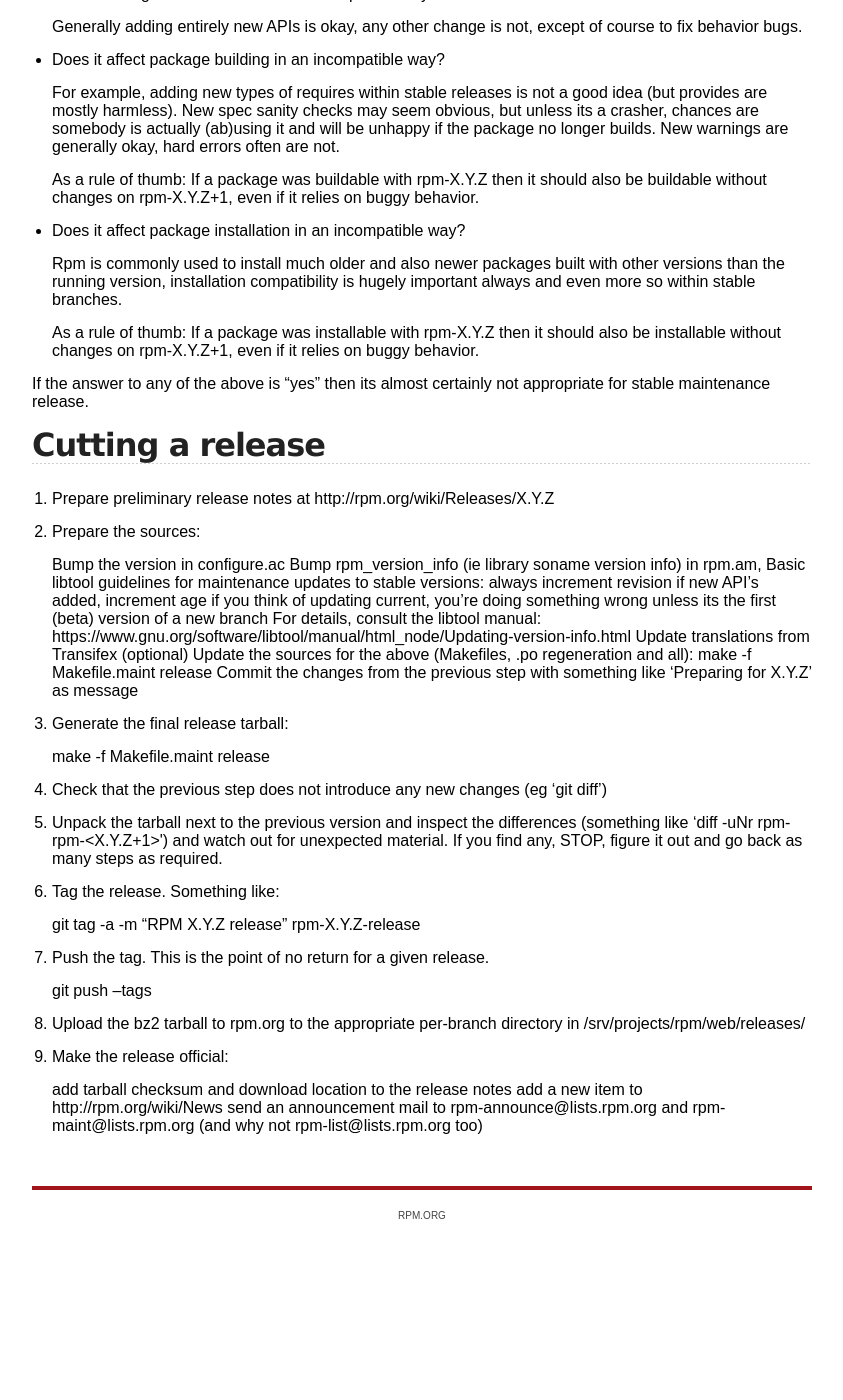
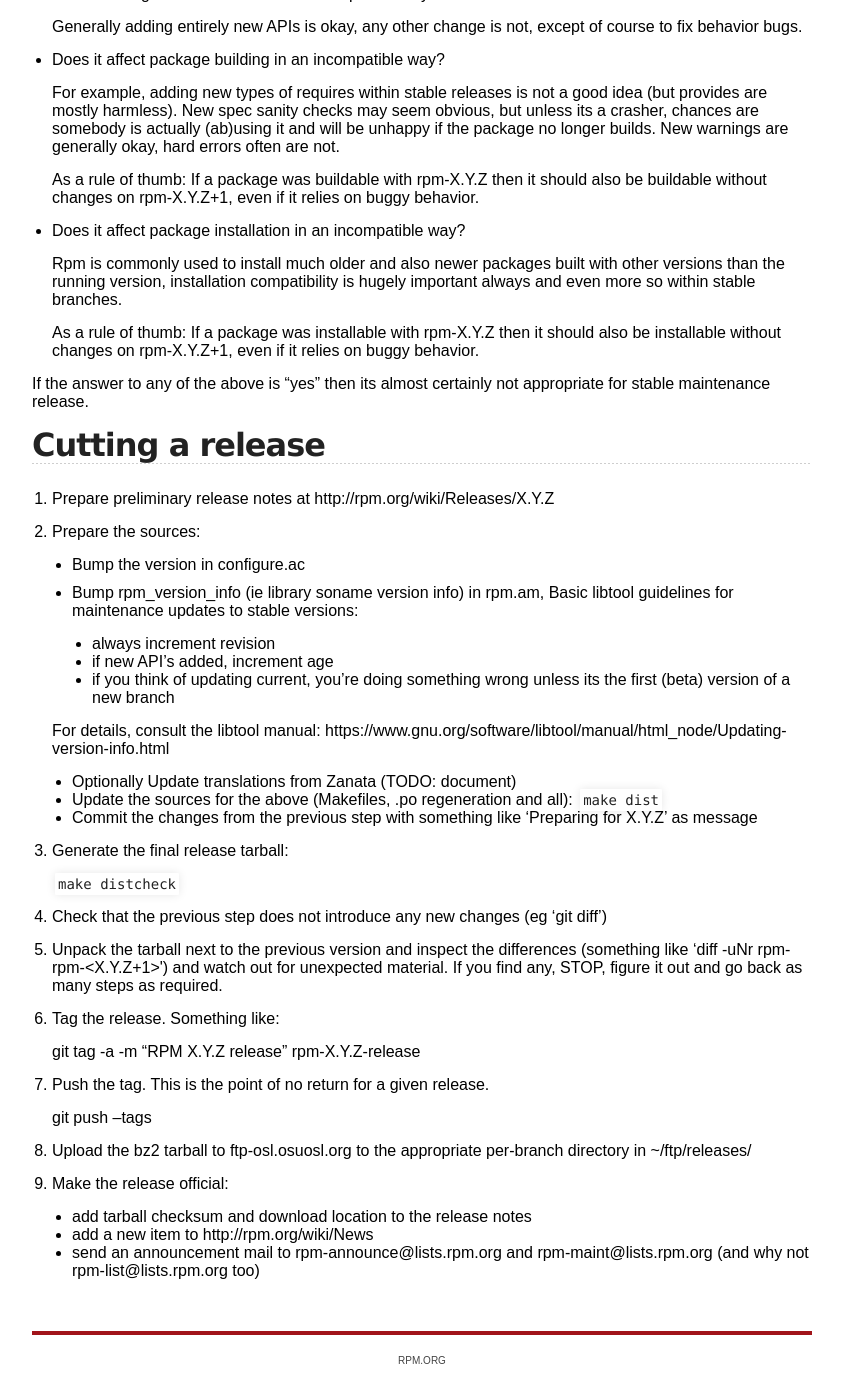
Before and after one commit to rpm-software-management/rpm-web, a Jekyll site: the page built from devel_doc/release_maintaince.md, in a window 1280 px wide and 1400 px high, scrolled down 711 px. Shown: the whole window, without its empty margins (218-1061 px from the left). Built offline with Jekyll 4.4.1, drawn with Linux system fonts in a browser that asks for light colours; before the commit the page ends 1966 px from its top, so only the background shows below that.

Commit message:
Refresh + reformat the release maint docs a bit

````diff
--- a/devel_doc/release_maintaince.md
+++ b/devel_doc/release_maintaince.md
@@ -44,18 +44,21 @@ If the answer to any of the above is "yes" then its almost certainly not appropr
 
 2. Prepare the sources:
 
-    Bump the version in configure.ac
-    Bump rpm_version_info (ie library soname version info) in rpm.am, Basic libtool guidelines for maintenance updates to stable versions:
-        always increment revision
-        if new API's added, increment age
-        if you think of updating current, you're doing something wrong unless its the first (beta) version of a new branch For details, consult the libtool manual: https://www.gnu.org/software/libtool/manual/html_node/Updating-version-info.html
-    Update translations from Transifex (optional)
-    Update the sources for the above (Makefiles, .po regeneration and all): make -f Makefile.maint release
-    Commit the changes from the previous step with something like 'Preparing for X.Y.Z' as message
+    * Bump the version in configure.ac
+    * Bump rpm_version_info (ie library soname version info) in rpm.am, Basic libtool guidelines for maintenance updates to stable versions:
+
+        * always increment revision
+        * if new API's added, increment age
+        * if you think of updating current, you're doing something wrong unless its the first (beta) version of a new branch
+
+	For details, consult the libtool manual: https://www.gnu.org/software/libtool/manual/html_node/Updating-version-info.html
+    * Optionally Update translations from Zanata (TODO: document)
+    * Update the sources for the above (Makefiles, .po regeneration and all): ```make dist```
+    * Commit the changes from the previous step with something like 'Preparing for X.Y.Z' as message
 
 3. Generate the final release tarball:
 
-    make -f Makefile.maint release
+    ```make distcheck```
 
 4. Check that the previous step does not introduce any new changes (eg 'git diff')
 
@@ -69,10 +72,10 @@ If the answer to any of the above is "yes" then its almost certainly not appropr
 
     git push --tags
 
-8. Upload the bz2 tarball to rpm.org to the appropriate per-branch directory in /srv/projects/rpm/web/releases/
+8. Upload the bz2 tarball to ftp-osl.osuosl.org to the appropriate per-branch directory in ~/ftp/releases/
 
 9. Make the release official:
 
-    add tarball checksum and download location to the release notes
-    add a new item to http://rpm.org/wiki/News
-    send an announcement mail to rpm-announce@lists.rpm.org and rpm-maint@lists.rpm.org (and why not rpm-list@lists.rpm.org too)
+    * add tarball checksum and download location to the release notes
+    * add a new item to http://rpm.org/wiki/News
+    * send an announcement mail to rpm-announce@lists.rpm.org and rpm-maint@lists.rpm.org (and why not rpm-list@lists.rpm.org too)
````
